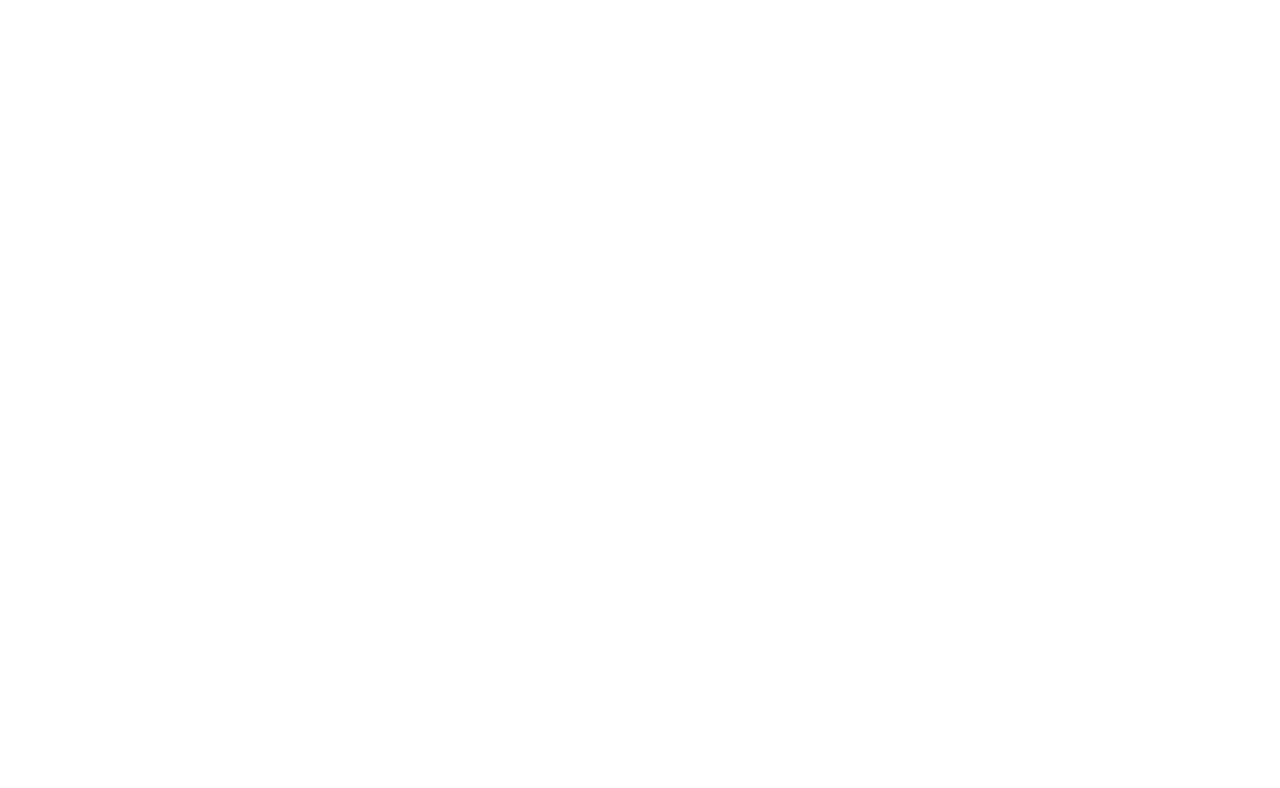
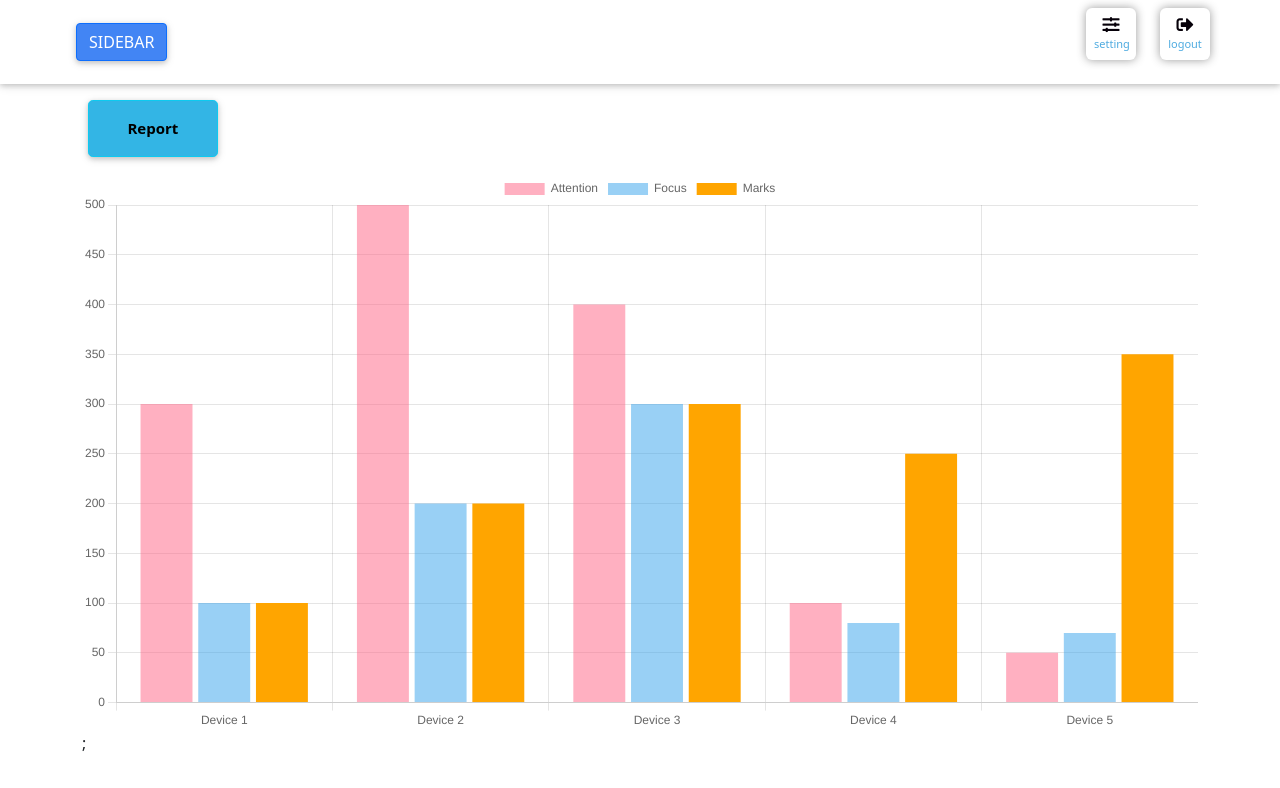
Before and after one commit to sanket-3101/brained, a React (Create React App) app: page /report in a window 1280 px wide. Before the commit this address had no page. Shown: the top 788 px of the page. Built offline with nearby package versions, Linux system fonts and the light colour scheme.

Commit message:
changes of bar graph

```diff
--- a/package.json
+++ b/package.json
@@ -8,9 +8,11 @@
     "@testing-library/user-event": "^13.5.0",
     "axios": "^0.26.1",
     "bootstrap": "^5.1.3",
+    "chart.js": "^3.7.1",
     "mdbreact": "^5.2.0",
     "react": "^17.0.2",
     "react-bootstrap": "^2.2.2",
+    "react-chartjs-2": "^4.1.0",
     "react-dom": "^17.0.2",
     "react-notifications": "^1.7.3",
     "react-redux": "^7.2.8",
--- a/src/App.js
+++ b/src/App.js
@@ -6,7 +6,7 @@
 import DashboardPage from './Pages/Dashboard/Dashboard'
 import Live from './Pages/Live/live'
 import SessionsAdd from './Pages/Sessions/SessionsAdd';
-
+import Report from './Pages/Reports/report'
 
 
 function AppRoutes() {
@@ -18,6 +18,7 @@
       <Route path="/sessions" element={<Sessions />} />
       <Route path="/sessions/:id" element={<SessionsAdd />} />
       <Route path="/live" element={<Live />} />
+      <Route path="/report" element={<Report />} />
 
 
     </Routes>
--- /dev/null
+++ b/src/Pages/Reports/report.js
@@ -0,0 +1,74 @@
+import React from "react";
+import { Button, Container, Card } from "react-bootstrap";
+import Dashboard from "../../Component/Sidebar/index";
+import {
+    Chart as ChartJS,
+    CategoryScale,
+    LinearScale,
+    BarElement,
+    Title,
+    Tooltip,
+    Legend,
+  } from 'chart.js';
+  import { Bar } from 'react-chartjs-2';
+  ChartJS.register(
+    CategoryScale,
+    LinearScale,
+    BarElement,
+    Title,
+    Tooltip,
+    Legend
+  );
+
+  export const options = {
+    responsive: true,
+    plugins: {
+      legend: {
+        position: 'top',
+      },
+      // title: {
+      //   display: true,
+      //   text: 'Chart.js Bar Chart',
+      // },
+    },
+  };
+
+  const labels = ['Device 1', 'Device 2', 'Device 3', 'Device 4', 'Device 5'];
+
+  export const data = {
+    labels,
+    datasets: [
+      {
+        label: 'Attention',
+        data: [300,500,400,100,50],
+        backgroundColor: 'rgba(255, 99, 132, 0.5)',
+      },
+      {
+        label: 'Focus',
+        data: [100,200,300, 80,70],
+        backgroundColor: 'rgba(53, 162, 235, 0.5)',
+      },
+      {
+        label: 'Marks',
+        data: [100,200,300, 250, 350],
+        backgroundColor: 'orange',
+      },
+    ],
+  };
+function Report(props) {
+  return (
+    <>
+      <Dashboard />
+      <Container className="dashboardpart">
+        <Button className="my-3 btn-lg" variant="info">
+          Report
+        </Button>
+        <div style={{height: '200px'}}>
+        <Bar options={options} data={data} />;
+        </div>
+
+      </Container>
+    </>
+  );
+}
+export default Report;
--- a/src/Pages/Sessions/SessionsAdd.js
+++ b/src/Pages/Sessions/SessionsAdd.js
@@ -35,8 +35,7 @@
   }, []);
   const handleChapterChange = (e) => {
     dispatch(setChapterLoader());
-    dispatch(chapterById(1));
-    // console.log('event ==>', e.target.value)
+    dispatch(chapterById(e.target.value));
   };
   console.log("Id ===>", id);
   console.log("subject details ===>", subjectDetails);
```
